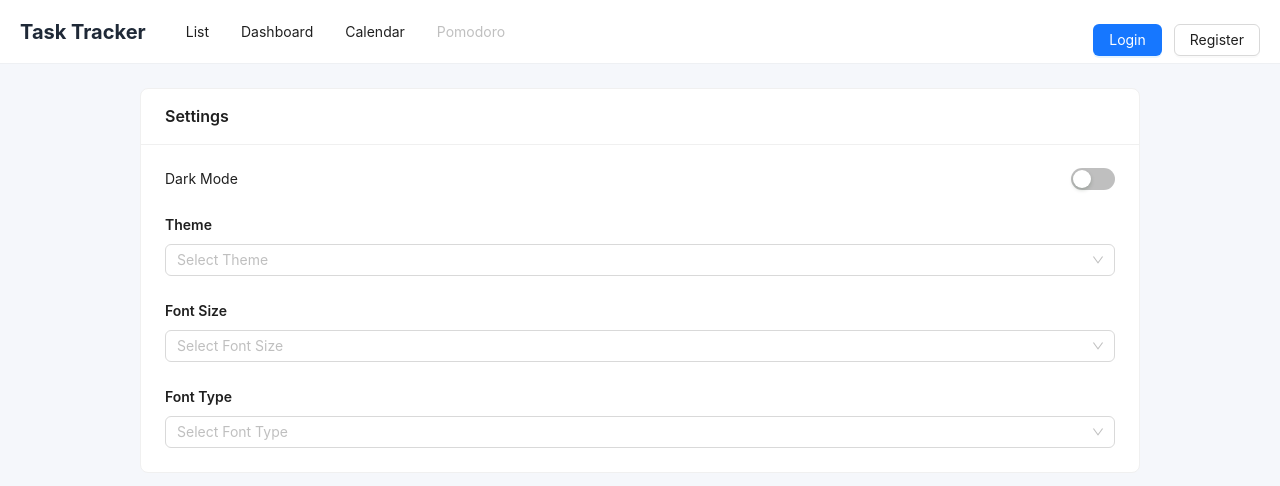
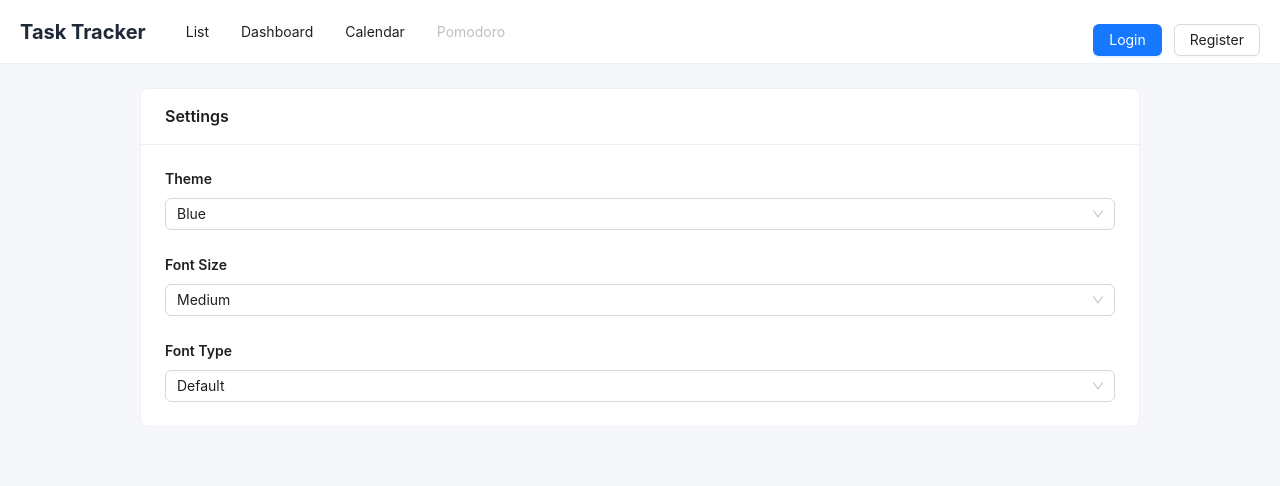
Before and after one commit to RainF0rester/4Todo, a Vue app in the folder frontend/: page /settings in a window 1280 px wide. Shown: the top 486 px of the page. Built offline with nearby package versions, Linux system fonts and the light colour scheme; sample sign-in values are in the browser's storage.

Commit message:
feat: update select theme color and font szie for UI settings(#103)

```diff
--- a/frontend/src/App.vue
+++ b/frontend/src/App.vue
@@ -1,5 +1,6 @@
 <template>
-  <a-layout style="min-height:100vh;background:#f5f7fb">
+  <a-config-provider :theme="antdTheme">
+    <a-layout style="min-height:100vh;background:#f5f7fb">
     <!-- Top Nav -->
     <a-layout-header v-if="showHeader" class="topbar">
       <div class="brand" @click="homePage">Task Tracker</div>
@@ -39,22 +40,26 @@
     <a-layout-content :class="['content', { centered: !showHeader }]">
       <router-view />
     </a-layout-content>
-  </a-layout>
+    </a-layout>
+  </a-config-provider>
 </template>
 
 <script setup>
 import { computed } from 'vue'
 import { useRoute, useRouter } from 'vue-router'
-import { Modal } from 'ant-design-vue'
+import { getFontSizeToken, getThemeColor, initUiSettings, resetUiThemeToDefault, uiSettings } from './stores/uiSettings'
 
 const route = useRoute()
 const router = useRouter()
+initUiSettings()
 
 const activeKey = computed(() => route.path)
 const showHeader = computed(() => route.path !== '/auth')
 const isGuest = computed(() => {
   void route.path
-  return !!localStorage.getItem('authGuest')
+  const hasToken = !!localStorage.getItem('authToken')
+  const guestMode = !!localStorage.getItem('authGuest')
+  return guestMode || !hasToken
 })
 const userInitial = computed(() => {
   void route.path
@@ -62,7 +67,12 @@ const userInitial = computed(() => {
   return email.trim().charAt(0).toUpperCase() || 'B'
 })
 
-
+const antdTheme = computed(() => ({
+  token: {
+    colorPrimary: getThemeColor(uiSettings.theme),
+    fontSize: getFontSizeToken(uiSettings.fontSize),
+  },
+}))
 
 
 function goToRegister() {
@@ -86,7 +96,12 @@ function onMenuClick({ key }) {
     localStorage.removeItem('authToken')
     localStorage.removeItem('authGuest')
     localStorage.removeItem('authEmail')
+    resetUiThemeToDefault()
     router.push('/auth')
+    return
+  }
+  if (key === 'settings') {
+    router.push('/settings')
     return
   }
   router.push(key)
@@ -98,8 +113,8 @@ function onMenuClick({ key }) {
   position: sticky;
   top: 0;
   z-index: 10;
-  background: #ffffff;
-  border-bottom: 1px solid #eef0f3;
+  background: var(--app-surface, #ffffff);
+  border-bottom: 1px solid var(--app-border, #eef0f3);
   display: flex;
   align-items: center;
   gap: 24px;
@@ -109,7 +124,7 @@ function onMenuClick({ key }) {
 .brand {
   font-size: 20px;
   font-weight: 700;
-  color: #1f2937;
+  color: var(--app-text, #1f2937);
   cursor: pointer;
   white-space: nowrap;
 }
@@ -135,14 +150,14 @@ function onMenuClick({ key }) {
   display: flex;
   align-items: center;
   gap: 8px;
-  color: #1f2937;
+  color: var(--app-text, #1f2937);
 }
 
 .user :deep(.ant-avatar-sm) {
   width: 30px;
   height: 30px;
   line-height: 28px;
-  border: 1px solid #eef0f3;
+  border: 1px solid var(--app-border, #eef0f3);
 }
 
 
@@ -152,6 +167,7 @@ function onMenuClick({ key }) {
 
 .content {
   padding: 24px;
+  color: var(--app-text, #1f2937);
 }
 
 .auth-buttons {
--- /dev/null
+++ b/frontend/src/stores/uiSettings.js
@@ -0,0 +1,190 @@
+//This file is partially generated by AI.
+import { reactive } from "vue";
+
+const STORAGE_KEY = "uiSettings";
+
+export const THEME_OPTIONS = [
+  { label: "Blue", value: "blue", color: "#1677ff" },
+  { label: "Yellow", value: "yellow", color: "#faad14" },
+  { label: "Green", value: "green", color: "#52c41a" },
+  { label: "Red", value: "red", color: "#f5222d" },
+];
+
+const THEME_MAP = {
+    blue: "#1677ff",
+    yellow: "#faad14",
+    green: "#52c41a",
+    red: "#f5222d",
+  };
+
+const FONT_SIZE_MAP = {
+  small: "12px",
+  medium: "14px",
+  large: "16px",
+};
+const THEME_HOME_BACKGROUND_MAP = {
+  blue: {
+    radial: "rgba(37, 99, 235, 0.15)",
+    top: "#f1f5f9",
+    mid: "#f8fafc",
+    bottom: "#f1f5f9",
+  },
+  yellow: {
+    radial: "rgba(196, 156, 67, 0.12)",
+    top: "#fcf9f1",
+    mid: "#fdfaf4",
+    bottom: "#f7f1df",
+  },
+  green: {
+    radial: "rgba(74, 132, 100, 0.12)",
+    top: "#f2f8f4",
+    mid: "#f6faf7",
+    bottom: "#e7f0e9",
+  },
+  red: {
+    radial: "rgba(176, 92, 92, 0.11)",
+    top: "#faf4f4",
+    mid: "#fcf7f7",
+    bottom: "#f3e7e7",
+  },
+};
+
+const defaults = {
+  theme: "blue",
+  darkMode: false,
+  fontSize: "medium",
+  fontType: "default",
+};
+
+export const uiSettings = reactive({ ...defaults });
+
+//check if user is logged in
+function isLogin() {
+    const token = localStorage.getItem("authToken");
+    const isGuest = localStorage.getItem("authGuest");
+    return token && !isGuest;}
+//get theme color
+export function getThemeColor(themeName) {
+  return THEME_MAP[themeName] || THEME_MAP[defaults.theme];
+}
+//get home page background
+export function getHomePageBackground(themeName) {
+  return THEME_HOME_BACKGROUND_MAP[themeName] || THEME_HOME_BACKGROUND_MAP[defaults.theme];
+}
+//get font size
+export function getFontSizeToken(fontSizeConfig) {
+  const size = FONT_SIZE_MAP[fontSizeConfig] || FONT_SIZE_MAP[defaults.fontSize];
+  return parseFloat(size);
+}
+
+function getFontSize(fontSizeConfig) {
+  return FONT_SIZE_MAP[fontSizeConfig] || FONT_SIZE_MAP[defaults.fontSize];
+}
+
+
+//save settings to local storage
+function saveSettings() {
+  localStorage.setItem(
+    STORAGE_KEY,
+    JSON.stringify({
+      theme: uiSettings.theme,
+      fontSize: uiSettings.fontSize,
+    }),
+  );
+}
+
+export function getPalette() {
+  return {
+    bg: "#f5f7fb",
+    text: "#1f2937",
+    surface: "#ffffff",
+    border: "#eef0f3",
+    subtext: "#6b7280",
+  };
+}
+
+//reset to default theme
+function resetToDefaultTheme() {
+  Object.assign(uiSettings, defaults);
+}
+//apply theme
+function applyTheme(theme) {
+    const root = document.documentElement;
+    const bg = getHomePageBackground(theme);
+
+    root.style.setProperty("--app-primary", getThemeColor(theme));
+    root.style.setProperty("--home-bg-radial", bg.radial);
+    root.style.setProperty("--home-bg-top", bg.top);
+    root.style.setProperty("--home-bg-mid", bg.mid);
+    root.style.setProperty("--home-bg-bottom", bg.bottom);
+}
+
+//apply font size
+function applyFontSize(fontSize) {
+    const root = document.documentElement;
+    const size = getFontSize(fontSize);
+
+    root.style.setProperty("--app-font-size", size);
+    root.style.fontSize = size;
+
+    if (document.body) {
+      document.body.style.fontSize = size;
+    }
+}
+//apply settings
+function applySettings() {
+    const theme = isLogin()? uiSettings.theme: defaults.theme;
+    const fontSize = isLogin()? uiSettings.fontSize: defaults.fontSize;
+    applyTheme(theme);
+    applyFontSize(fontSize);
+    document.documentElement.setAttribute("data-theme", "light");
+  }
+
+
+export function initUiSettings() {
+  if (!isLogin()) {
+    resetToDefaultTheme();
+    applySettings();
+    return;
+  }
+  const saved = localStorage.getItem(STORAGE_KEY);
+  if (saved) {
+    try {
+      const parsed = JSON.parse(saved);
+      Object.assign(uiSettings, defaults, {
+        theme: parsed?.theme,
+        fontSize: parsed?.fontSize,
+      });
+    } catch {
+      resetToDefaultTheme();
+    }
+  } else {
+    resetToDefaultTheme();
+  }
+  applySettings();
+}
+//update ui settings
+export function updateUiSettings(partial) {
+    if (!isLogin()) {
+      resetToDefaultTheme();
+      applySettings();
+      return;
+    }
+
+    if (partial.theme) {
+      uiSettings.theme = THEME_MAP[partial.theme]? partial.theme: defaults.theme;
+    }
+
+    if (partial.fontSize) {
+      uiSettings.fontSize = FONT_SIZE_MAP[partial.fontSize] ? partial.fontSize : defaults.fontSize;
+    }
+  saveSettings();
+    applySettings();
+  }
+
+//reset ui theme to default
+export function resetUiThemeToDefault() {
+  localStorage.removeItem(STORAGE_KEY);
+  resetToDefaultTheme();
+  applySettings();
+}
--- a/frontend/src/styles/task-group-card.css
+++ b/frontend/src/styles/task-group-card.css
@@ -17,7 +17,7 @@
 }
 
 .cards-group .title {
-    font-size: 18px;
+    font-size: calc(var(--app-font-size, 16px) * 1.125);
     font-weight: 700;
 }
 
@@ -65,7 +65,7 @@
 }
 
 .cards-group .name {
-    font-size: 14px;
+    font-size: calc(var(--app-font-size, 16px) * 0.875);
     font-weight: 600;
     color: #1f2937;
     width: 190px;
@@ -75,7 +75,7 @@
 }
 
 .cards-group .meta {
-    font-size: 12px;
+    font-size: calc(var(--app-font-size, 16px) * 0.75);
     color: #6b7280;
 }
 
--- a/frontend/src/views/Calendar.vue
+++ b/frontend/src/views/Calendar.vue
@@ -13,10 +13,11 @@
 </template>
 
 <script setup>
-import { ref, onMounted, onBeforeUnmount, nextTick } from 'vue'
+import { ref, onMounted, onBeforeUnmount, nextTick, watch } from 'vue'
 import * as echarts from 'echarts'
 import dayjs from 'dayjs'
 import { getTaskList } from '../api/tasks'
+import { getPalette, getThemeColor, uiSettings } from '../stores/uiSettings'
 
 const chartRef = ref(null)
 let chartInstance = null
@@ -42,6 +43,8 @@ async function renderCalendarHeatmap() {
   const data = buildHeatmapData(tasks)
   const year = selectedYear.value
   const maxCount = data.length ? Math.max(...data.map(([, count]) => count)) : 5
+  const primaryColor = getThemeColor(uiSettings.theme)
+  const palette = getPalette()
 
   chartInstance.setOption({
     tooltip: {
@@ -55,7 +58,10 @@ async function renderCalendarHeatmap() {
       left: 'center',
       top: 300,
       inRange: {
-        color: ['#e6f7ff', '#69c0ff', '#096dd9'],
+        color: ['#f5f5f5', primaryColor],
+      },
+      textStyle: {
+        color: palette.text,
       },
     },
     calendar: {
@@ -66,7 +72,7 @@ async function renderCalendarHeatmap() {
       range: year,
       itemStyle: {
         borderWidth: 1,
-        borderColor: '#f0f0f0',
+        borderColor: palette.border,
       },
       yearLabel: {
         show: false,
@@ -74,6 +80,10 @@ async function renderCalendarHeatmap() {
       dayLabel: {
         firstDay: 1,
         nameMap: 'en',
+        color: palette.subtext,
+      },
+      monthLabel: {
+        color: palette.subtext,
       },
     },
     series: [
@@ -104,6 +114,15 @@ function changeYear(delta) {
   selectedYear.value += delta
   renderCalendarHeatmap()
 }
+
+watch(
+  () => uiSettings.theme,
+  () => {
+    if (chartInstance) {
+      renderCalendarHeatmap()
+    }
+  },
+)
 </script>
 
 <style scoped>
@@ -127,9 +146,9 @@ function changeYear(delta) {
 }
 
 .calendar-year-control {
-  border: 1px solid #d9d9d9;
-  background: #fff;
-  color: #333;
+  border: 1px solid var(--app-border, #d9d9d9);
+  background: var(--app-surface, #ffffff);
+  color: var(--app-text, #1f2937);
   padding: 4px 10px;
   border-radius: 4px;
   cursor: pointer;
@@ -137,5 +156,6 @@ function changeYear(delta) {
 
 .calendar-year-label {
   font-weight: 600;
+  color: var(--app-text, #1f2937);
 }
 </style>
--- a/frontend/src/views/Home.vue
+++ b/frontend/src/views/Home.vue
@@ -1,3 +1,4 @@
+<!-- the page's some settings were partially modified by AI -->
 <template>
     <div class="home-page">
         <a-card class="home-card">
@@ -13,8 +14,6 @@
               </div>
             </div>
           </div>
-
-
 
       <div class="task-today-block">
         <!-- <div class="block-head">
@@ -65,6 +64,7 @@ import { getTaskList } from '../api/tasks'
 
 
 const router = useRouter()
+
 const times = computed(() => {
     const hour = new Date().getHours()
     if (hour < 12) return 'Good morning'
@@ -145,10 +145,9 @@ onMounted(() => {
   padding: 32px 20px 48px;
   border-radius: 16px;
   background:
-  radial-gradient(ellipse 80% 50% at 50% -20%, rgba(37, 99, 235, 0.15), transparent),
-  linear-gradient(180deg, #f1f5f9 0%, #f8fafc 45%, #f1f5f9 100%);
+  radial-gradient(ellipse 80% 50% at 50% -20%, var(--home-bg-radial, rgba(37, 99, 235, 0.15)), transparent),
+  linear-gradient(180deg, var(--home-bg-top, #f1f5f9) 0%, var(--home-bg-mid, #f8fafc) 45%, var(--home-bg-bottom, #f1f5f9) 100%);
 }
-
 
 
 .home-card {
@@ -231,12 +230,13 @@ background: #ffffff;
 
 .task-list-header {
   padding: 8px 12px;
-  font-size: 12px;
+  font-size: calc(var(--app-font-size, 16px) * 0.95);
   font-weight: 600;
 }
 
 .task-item {
   width: 100%;
+  font-size: calc(var(--app-font-size, 16px) * 0.95);
 }
 
 .task-title {
--- a/frontend/src/views/PageSettings.vue
+++ b/frontend/src/views/PageSettings.vue
@@ -1,32 +1,43 @@
+<!-- This file is partially generated by AI. -->
 <template>
 <div class="settings-page">
     <a-card title="Settings">
         <div class="setting-block">
-            <div class="dark-mode-block">
-                <div>Dark Mode</div>
-                <a-switch />
-            </div>
             <div class="settings-block">
                 <div class="settings-type">Theme</div>
-                <a-select placeholder="Select Theme" style="width: 100%">
-                    <a-select-option value="blue">Blue</a-select-option>
-                    <a-select-option value="yellow">Yellow</a-select-option>
-                    <a-select-option value="green">Green</a-select-option>
-                    <a-select-option value="red">Red</a-select-option>
+                <a-select
+                  :value="uiSettings.theme"
+                  placeholder="Select Theme"
+                  style="width: 100%"
+                  @change="onThemeChange">
+                    <a-select-option
+                      v-for="theme in THEME_OPTIONS"
+                      :key="theme.value"
+                      :value="theme.value">
+                      {{ theme.label }}
+                    </a-select-option>
                 </a-select>
             </div>
 
             <div class="settings-block">
                 <div class="settings-type">Font Size</div>
-                <a-select placeholder="Select Font Size" style="width: 100%">
+                <a-select
+                  :value="uiSettings.fontSize"
+                  placeholder="Select Font Size"
+                  style="width: 100%"
+                  @change="onFontSizeChange">
                     <a-select-option value="small">Small</a-select-option>
                     <a-select-option value="medium">Medium</a-select-option>
                     <a-select-option value="large">Large</a-select-option>
                 </a-select>
             </div>
+
             <div class="settings-block">
                 <div class="settings-type">Font Type</div>
-                <a-select placeholder="Select Font Type" style="width: 100%">
+                <a-select
+                  :value="uiSettings.fontType"
+                  placeholder="Select Font Type"
+                  style="width: 100%">
                     <a-select-option value="default">Default</a-select-option>
                     <a-select-option value="sans-serif">Sans Serif</a-select-option>
                     <a-select-option value="TimesNewRoman">Times New Roman</a-select-option>
@@ -35,13 +46,20 @@
         </div>
     </a-card>
 </div>
-
 </template>
 
 
 
 <script setup>
+import { THEME_OPTIONS, uiSettings, updateUiSettings } from "../stores/uiSettings";
 
+function onThemeChange(value) {
+  updateUiSettings({ theme: value });
+}
+
+function onFontSizeChange(value) {
+  updateUiSettings({ fontSize: value });
+}
 </script>
 
 
@@ -49,6 +67,7 @@
 .settings-page {
   max-width: 1000px;
   margin: 0 auto;
+  color: var(--app-text);
 }
 
 .setting-block {
@@ -57,13 +76,6 @@
   gap: 24px;
 }
 
-
-
-.dark-mode-block {
-  display: flex;
-  justify-content: space-between;
-  align-items: center;
-}
 
 .settings-block {
   display: flex;
@@ -75,4 +87,5 @@
     font-weight: 600;
 }
 
+
 </style>
```
